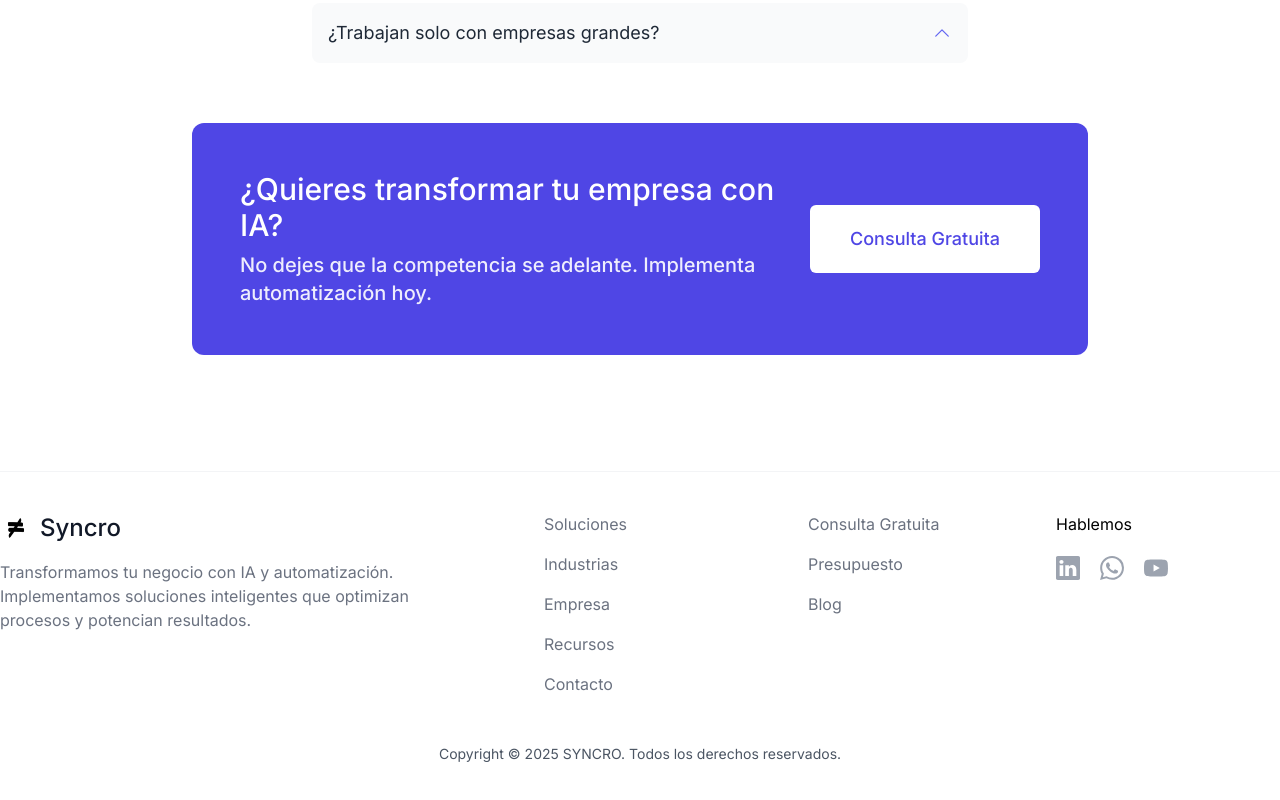
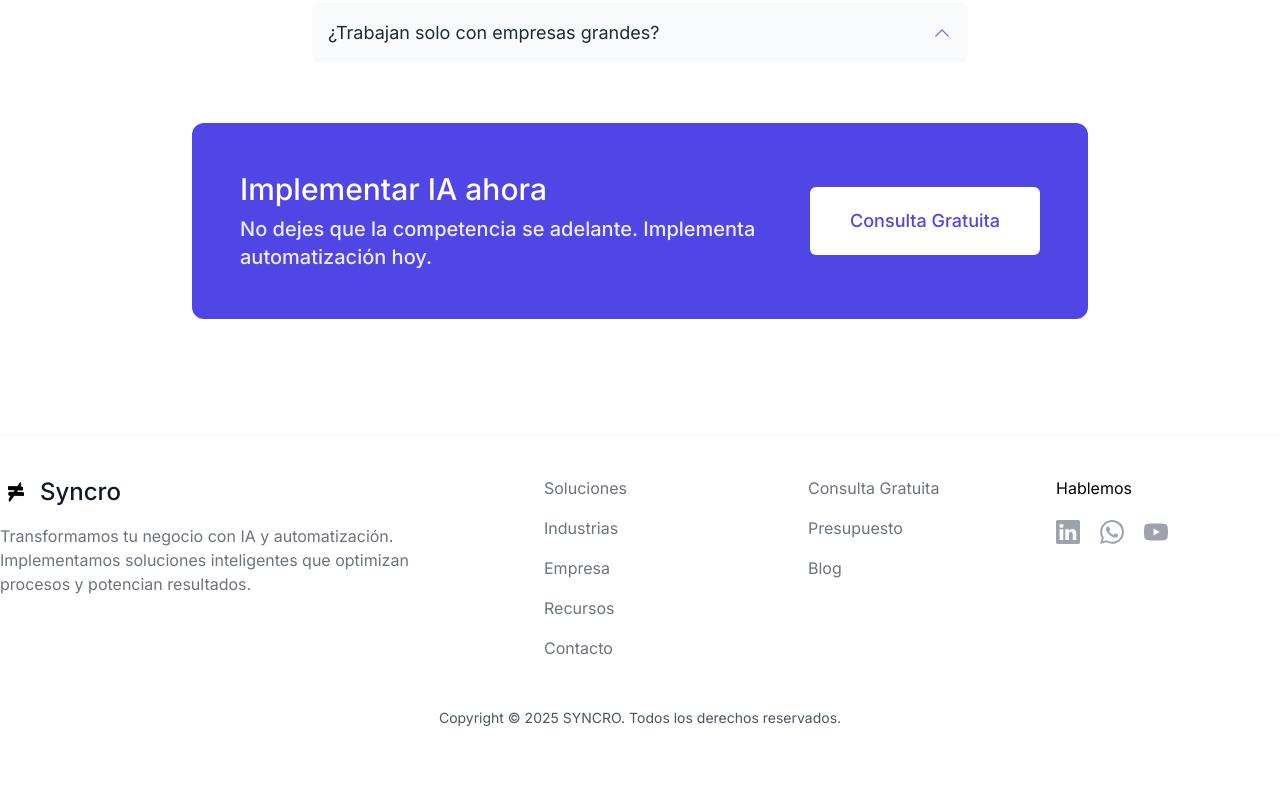
Before and after one commit to emiperaltaok/syncro-landing, a Next.js app: page / in a window 1280 px wide. Shown: the part 5176-5976 px from the top of the page. Built offline with nearby package versions, Linux system fonts and the light colour scheme.

Commit message:
texto definitivo cta v3

```diff
--- a/src/components/Cta.tsx
+++ b/src/components/Cta.tsx
@@ -7,7 +7,7 @@ export const Cta = () => {
       <div className="flex flex-wrap items-center justify-between w-full max-w-4xl gap-5 mx-auto text-white bg-indigo-600 px-7 py-7 lg:px-12 lg:py-12 lg:flex-nowrap rounded-xl">
         <div className="flex-grow text-center lg:text-left">
           <h2 className="text-2xl font-medium lg:text-3xl">
-            ¿Quieres transformar tu empresa con IA?
+            Implementar IA ahora
           </h2>
           <p className="mt-2 font-medium text-white text-opacity-90 lg:text-xl">
             No dejes que la competencia se adelante. Implementa automatización hoy.
```
